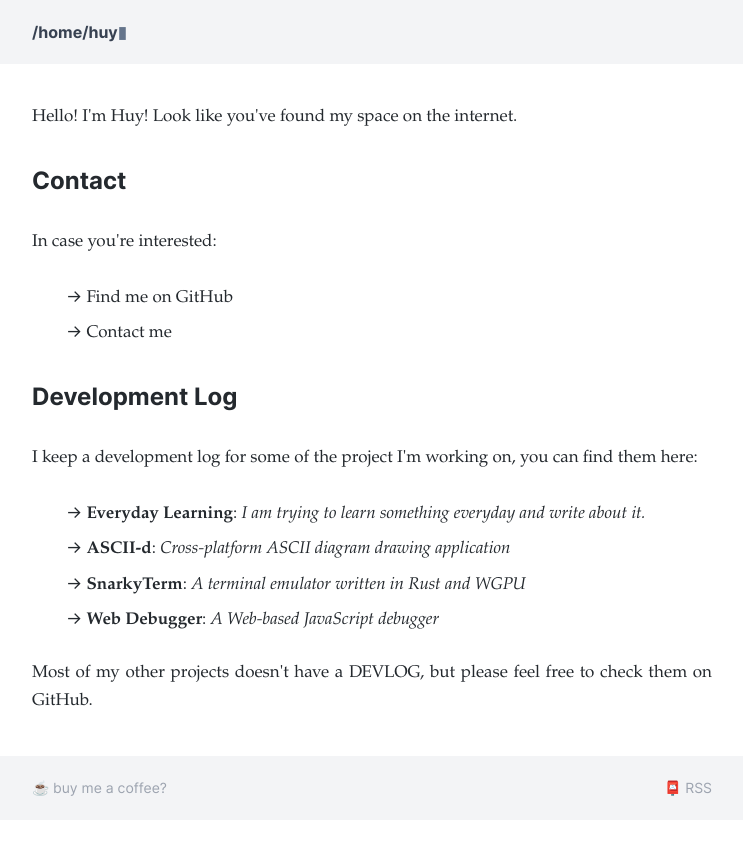
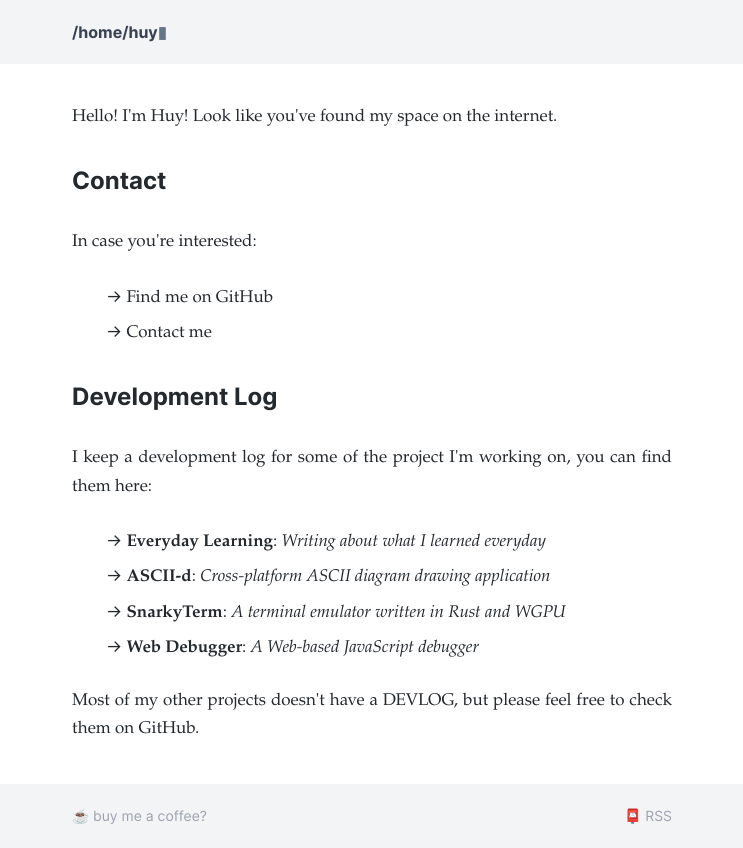
Before and after one commit to huytd/huy.rocks, a Next.js app: page / in a window 1280 px wide. Shown: the whole page, without its empty margins (268-1011 px from the left). Before the commit the page ends 820 px from the top, so only its background shows below. Built offline with nearby package versions, Linux system fonts and the light colour scheme.

Commit message:
Update page width

```diff
--- a/pages/index.tsx
+++ b/pages/index.tsx
@@ -21,7 +21,7 @@ const Home: NextPage = () => {
                 <h2>Development Log</h2>
                 <p>{"I keep a development log for some of the project I'm working on, you can find them here:"}</p>
                 <ul>
-                    <li><span className="arrow">-&gt;</span> <Link href="/everyday"><a className="font-bold">Everyday Learning</a></Link>: <i>I am trying to learn something everyday and write about it.</i></li>
+                    <li><span className="arrow">-&gt;</span> <Link href="/everyday"><a className="font-bold">Everyday Learning</a></Link>: <i>Writing about what I learned everyday</i></li>
                     <li><span className="arrow">-&gt;</span> <Link href="/ascii-d"><a className="font-bold">ASCII-d</a></Link>: <i>Cross-platform ASCII diagram drawing application</i></li>
                     <li><span className="arrow">-&gt;</span> <Link href="/snarkyterm"><a className="font-bold">SnarkyTerm</a></Link>: <i>A terminal emulator written in Rust and WGPU</i></li>
                     <li><span className="arrow">-&gt;</span> <Link href="/web-debugger"><a className="font-bold">Web Debugger</a></Link>: <i>A Web-based JavaScript debugger</i></li>
--- a/styles/globals.scss
+++ b/styles/globals.scss
@@ -36,7 +36,7 @@
 @tailwind utilities;
 
 .container-center {
-    @apply px-5 md:px-0 w-screen md:w-[680px] mx-auto;
+    @apply px-5 md:px-0 w-screen md:w-[600px] mx-auto;
 }
 
 .center-horizontal {
@@ -50,6 +50,5 @@
     html,
     body {
         @apply min-h-screen;
-        /*font-variant-numeric: slashed-zero;*/
     }
 }
```
